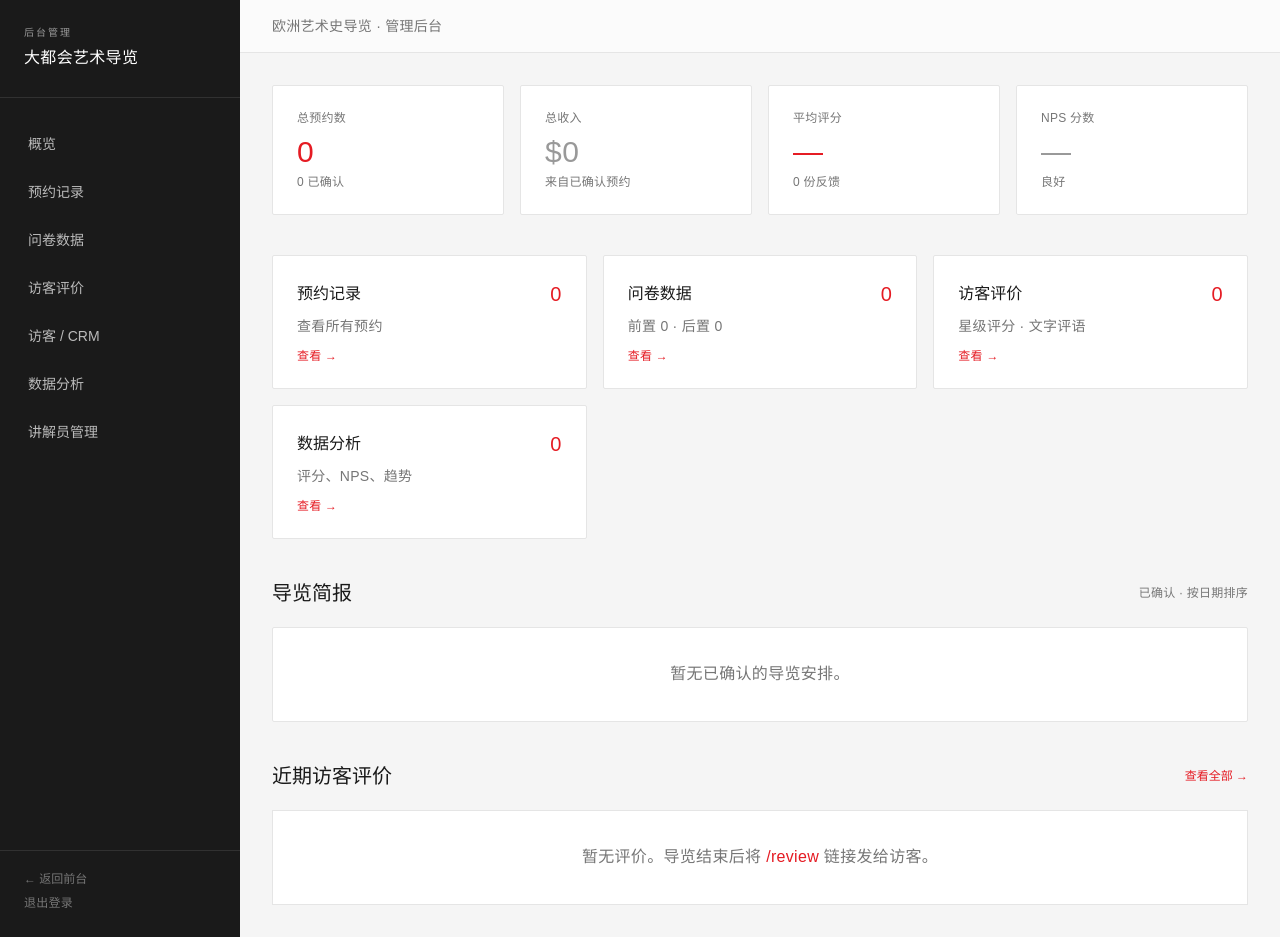
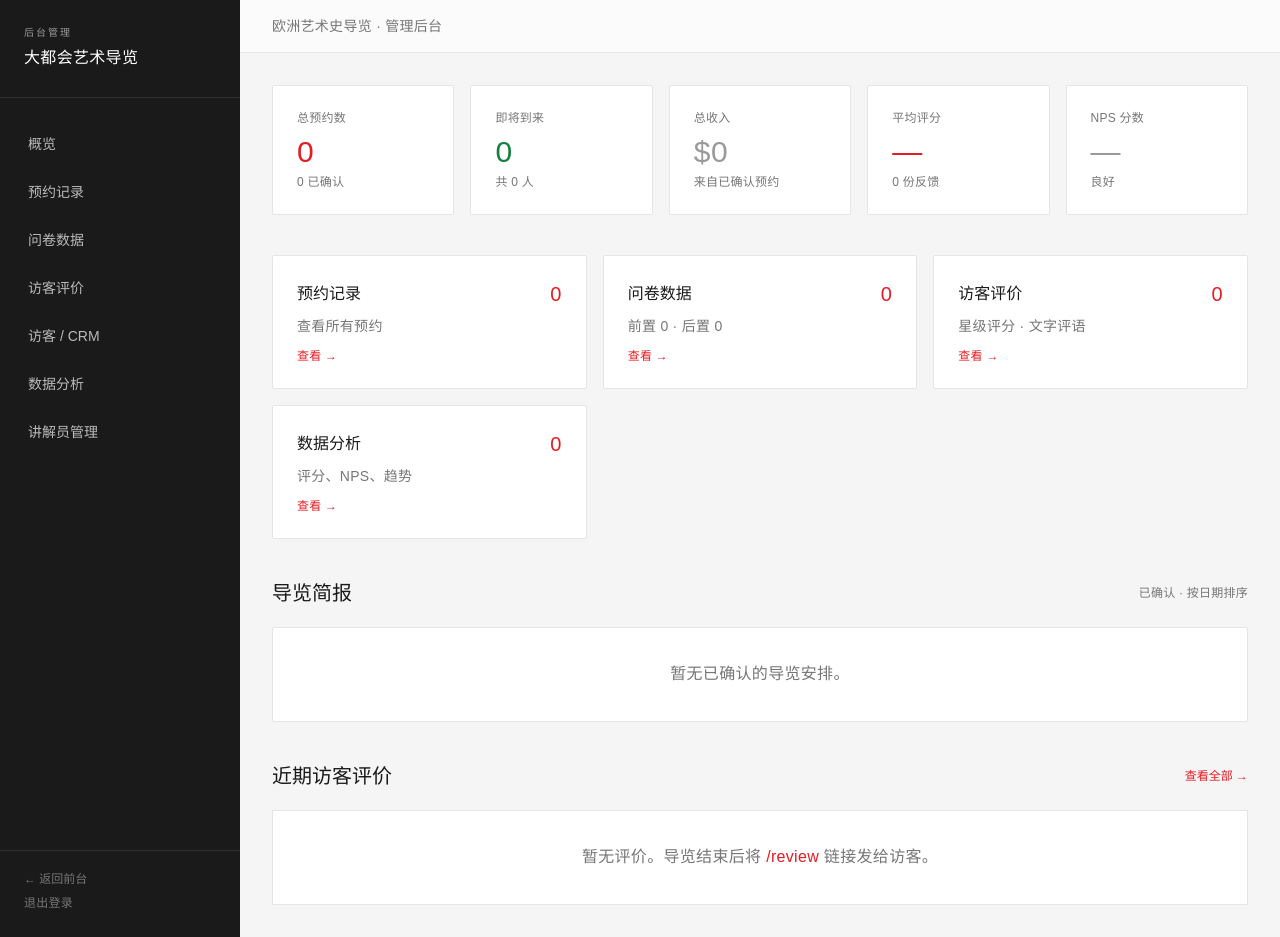
Before and after one commit to MaYuetong/met-tour-business-system, a Next.js app: page /admin in a window 1280 px wide. Built offline with nearby package versions, Linux system fonts and the light colour scheme.

Commit message:
Add upcoming people count to admin overview stats
Co-Authored-By: Claude Sonnet 4.6 <noreply@anthropic.com>

```diff
--- a/app/admin/page.tsx
+++ b/app/admin/page.tsx
@@ -8,19 +8,21 @@ export default async function AdminOverview() {
     getBookings(), getPreSurveys(), getPostSurveys(), getAnalytics(), getReviews(),
   ]);
 
-  const confirmed = bookings.filter((b) => b.status === "confirmed" || b.status === "completed");
-  const revenue   = confirmed.reduce((s, b) => s + b.amount, 0);
-  const upcoming  = bookings.filter((b) => b.tourDate && b.status === "confirmed");
+  const confirmed       = bookings.filter((b) => b.status === "confirmed" || b.status === "completed");
+  const revenue         = confirmed.reduce((s, b) => s + b.amount, 0);
+  const upcoming        = bookings.filter((b) => b.tourDate && b.status === "confirmed");
+  const upcomingPeople  = upcoming.reduce((s, b) => s + (b.groupSize ?? 1), 0);
 
   return (
     <div>
       {/* 数据概览 */}
-      <div className="grid grid-cols-2 md:grid-cols-4 gap-4 mb-10">
+      <div className="grid grid-cols-2 md:grid-cols-5 gap-4 mb-10">
         {[
-          { label: "总预约数", value: bookings.length,  note: `${confirmed.length} 已确认`, color: "text-[#E51B23]" },
-          { label: "总收入",   value: `$${revenue}`,    note: "来自已确认预约",              color: "text-[#999999]" },
-          { label: "平均评分", value: analytics.responseCount > 0 ? analytics.avgRatings.overall.toFixed(1) + " / 5" : "—", note: `${post.length} 份反馈`, color: "text-[#E51B23]" },
-          { label: "NPS 分数", value: analytics.responseCount > 0 ? analytics.nps : "—", note: analytics.nps >= 50 ? "优秀" : analytics.nps >= 0 ? "良好" : "—", color: analytics.nps >= 50 ? "text-green-700" : "text-[#999999]" },
+          { label: "总预约数",   value: bookings.length,  note: `${confirmed.length} 已确认`, color: "text-[#E51B23]" },
+          { label: "即将到来",   value: upcoming.length,  note: `共 ${upcomingPeople} 人`,    color: "text-green-700" },
+          { label: "总收入",     value: `$${revenue}`,    note: "来自已确认预约",              color: "text-[#999999]" },
+          { label: "平均评分",   value: analytics.responseCount > 0 ? analytics.avgRatings.overall.toFixed(1) + " / 5" : "—", note: `${post.length} 份反馈`, color: "text-[#E51B23]" },
+          { label: "NPS 分数",   value: analytics.responseCount > 0 ? analytics.nps : "—", note: analytics.nps >= 50 ? "优秀" : analytics.nps >= 0 ? "良好" : "—", color: analytics.nps >= 50 ? "text-green-700" : "text-[#999999]" },
         ].map((s) => (
           <div key={s.label} className="bg-white border border-[#E5E5E5] rounded-sm p-6">
             <p className="text-xs text-[#767676] font-noto mb-2">{s.label}</p>
```
